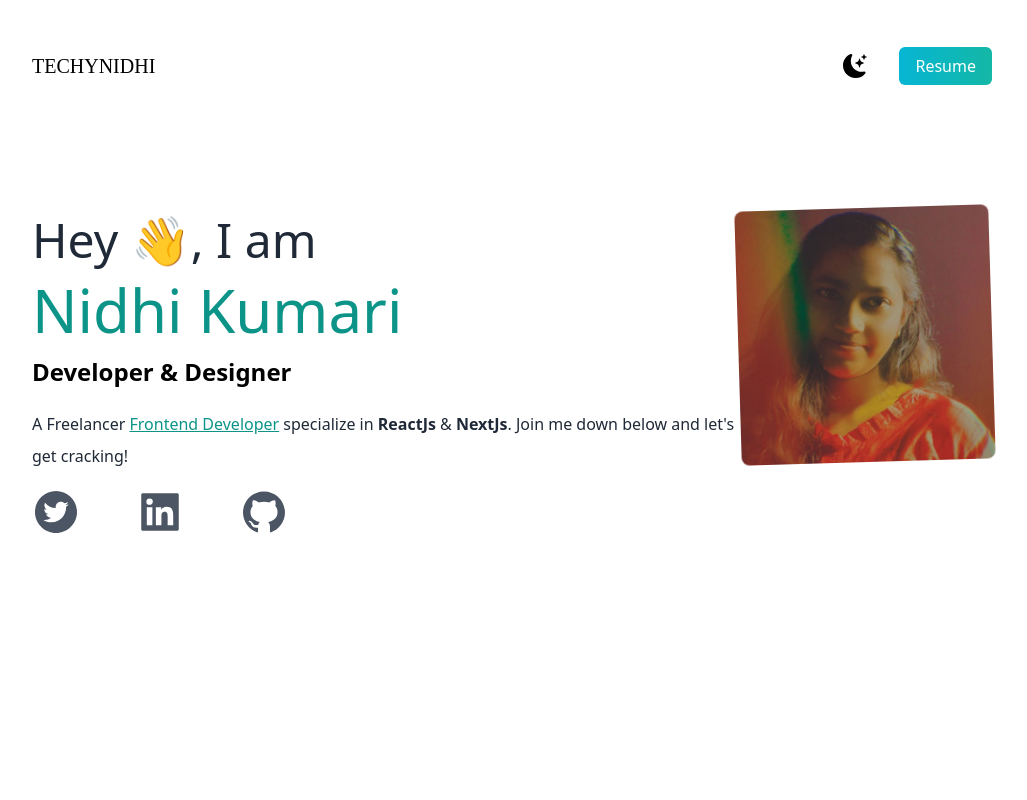
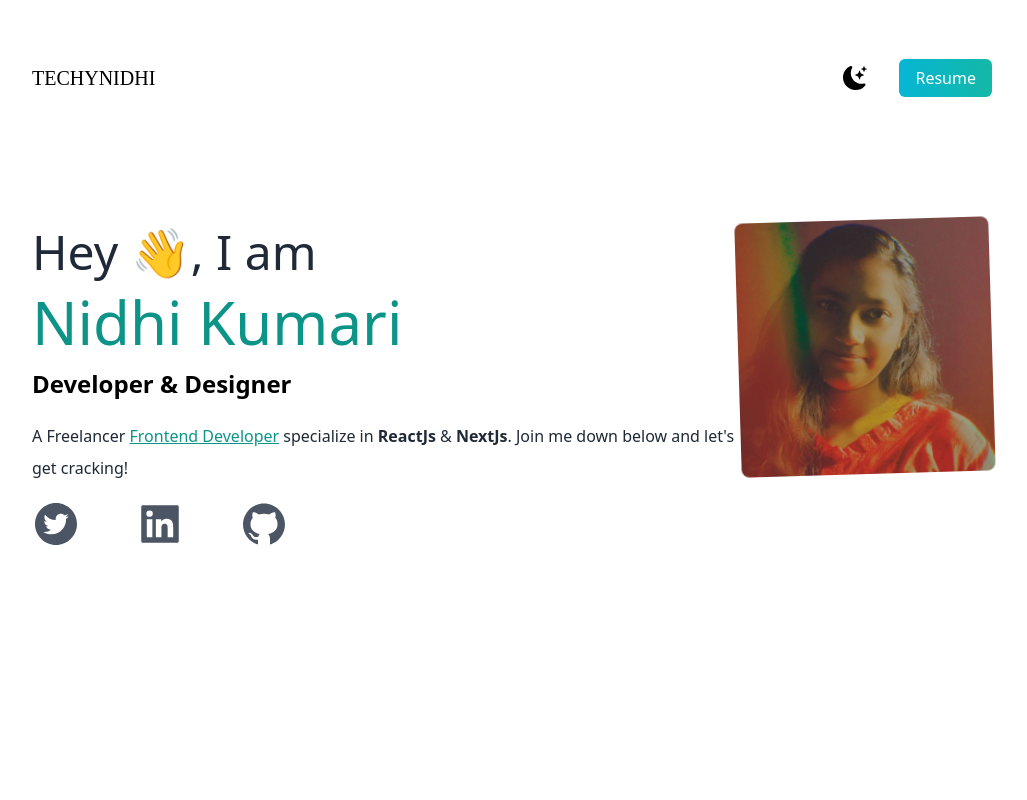
Before and after one commit to nidhi333-9/portfolio-react, a React (Vite) app: page / in a window 1280 px wide. Shown: the top 800 px of the page, without its empty margins (128-1155 px from the left). Built offline with nearby package versions, Linux system fonts and the light colour scheme.

Commit message:
fixed the top margin

```diff
--- a/src/App.jsx
+++ b/src/App.jsx
@@ -16,7 +16,7 @@ function App() {
 
       <main className='bg-white pb-10 px-10 md:px-20 lg:px-40 dark:bg-gray-900'>
         <section className='min-h-screen'>
-          <nav className='py-6 mt-7 sm:mb-12 flex justify-between'>
+          <nav className='py-6 pt-16 sm:mb-12 flex justify-between'>
 
             <h1 className='text-xl font-burtons uppercase dark:text-white'>TechyNidhi</h1>
             <ul className='flex items-center'>
```
